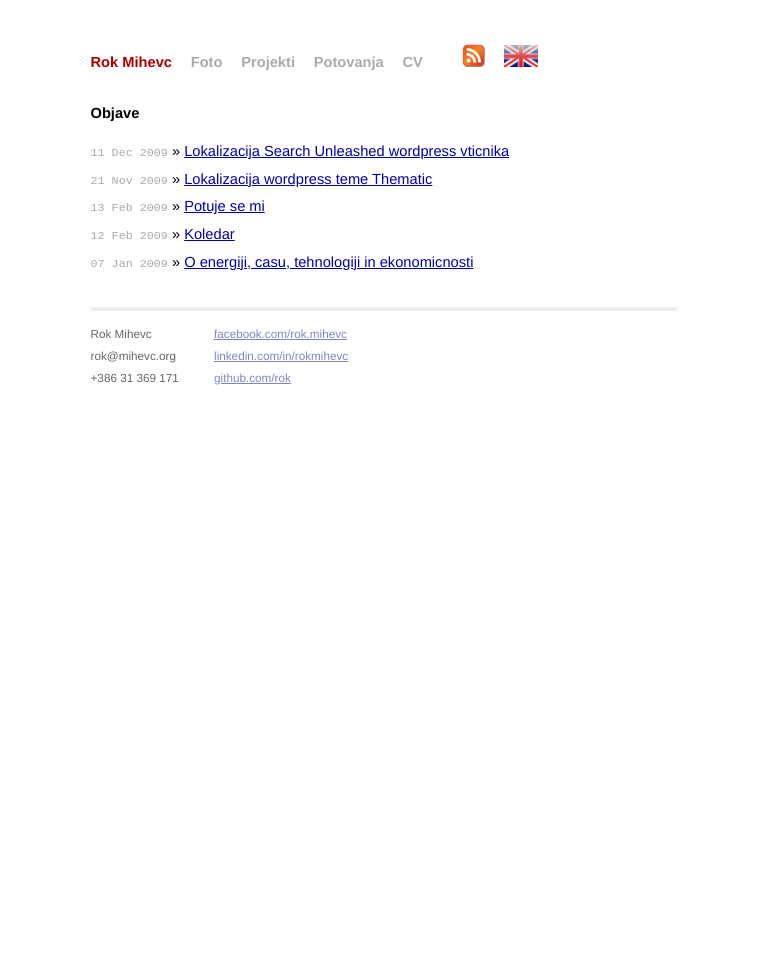
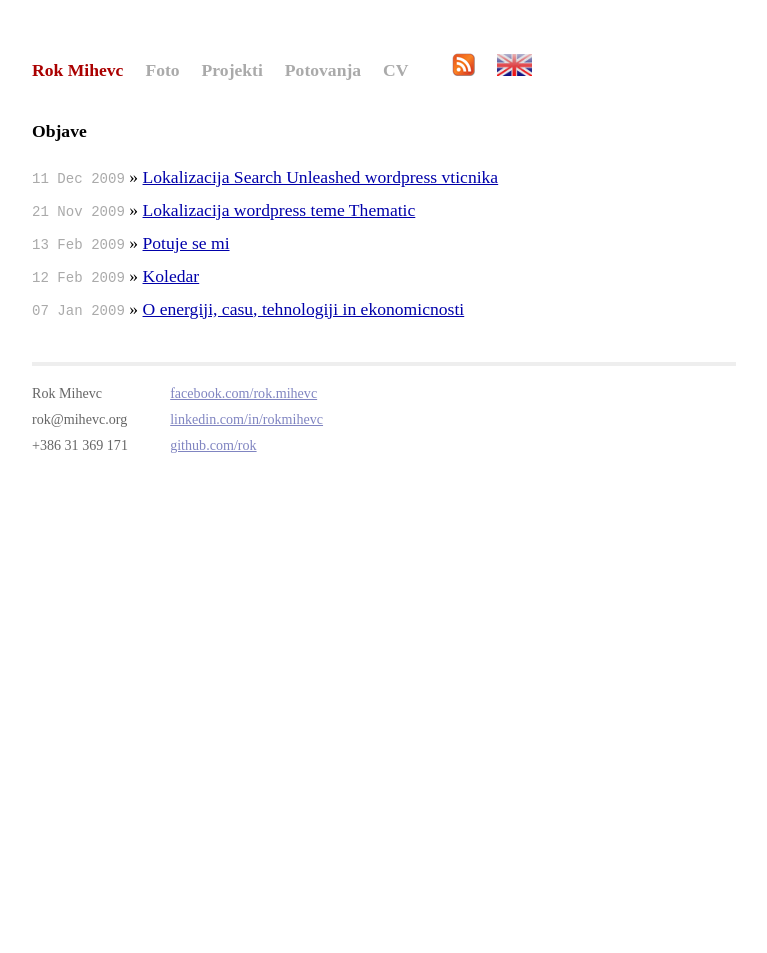
Before and after one commit to rok/rok.github.io, a Jekyll site: the page built from si/index.html, in a window 1280 px wide. Shown: the whole page, without its empty margins (256-1023 px from the left). Built offline with Jekyll 4.4.1, drawn with Linux system fonts in a browser that asks for light colours.

Commit message:
scripted update

```diff
--- a/css/screen.css
+++ b/css/screen.css
@@ -17,7 +17,7 @@
 
 body {
   background-color: white;
-  font: 13.34px helvetica, arial, clean, sans-serif;
+  font: 13.34px Calluna, helvetica, arial, clean, sans-serif,
   *font-size: small;
   text-align: center;
 }
```
Also changed, not shown: 4 other files.
